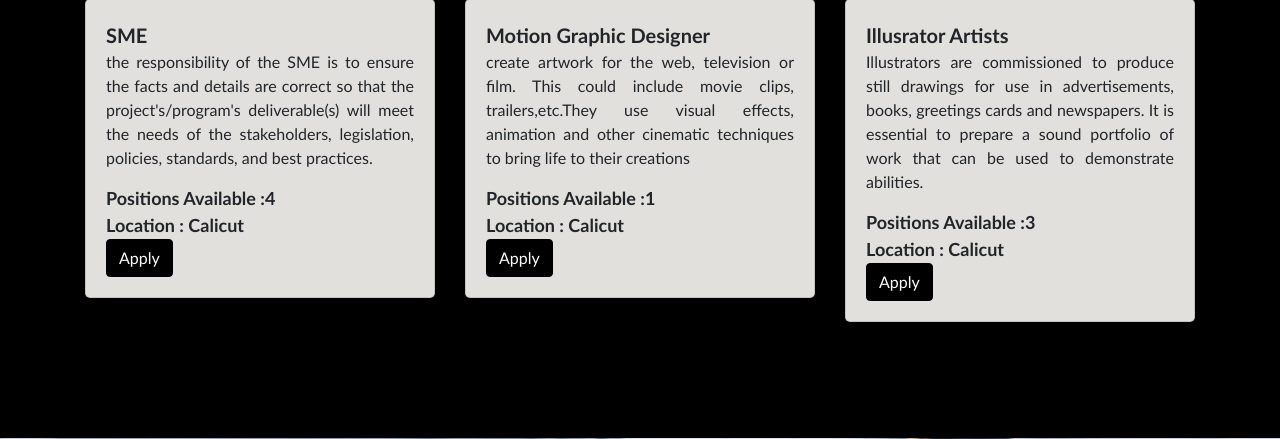
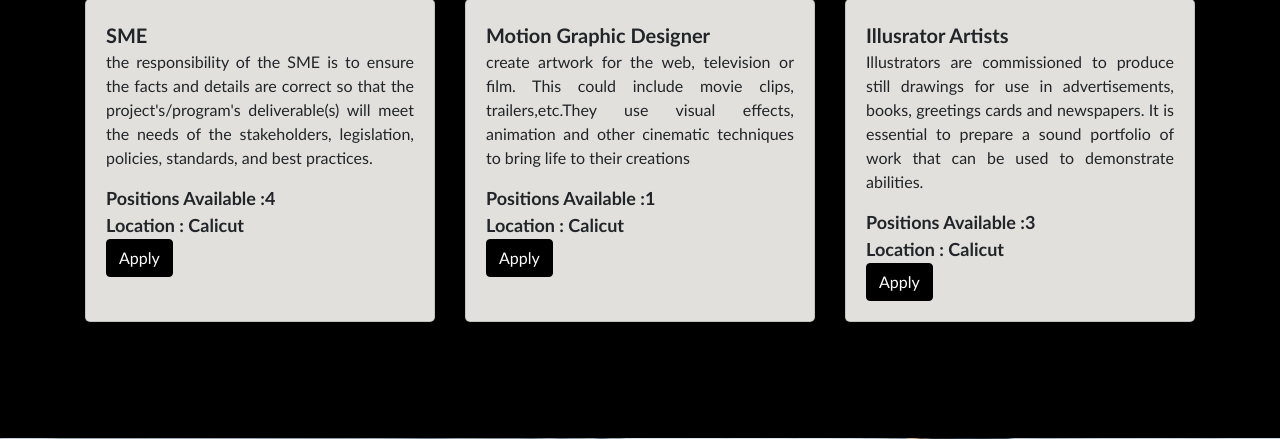
Before and after one commit to thinkivatedevelopers/web, a PHP site: page / in a window 1280 px wide. Shown: the part 2835-3274 px from the top of the page. Run offline with PHP 8.4, Linux system fonts and the light colour scheme.

Commit message:
card height

```diff
--- a/css/demo.css
+++ b/css/cardhover.css
@@ -9,6 +9,7 @@ body{
     width: 100%;
     /* height: 100%; */
     /*height: 900px;*/
+    min-height: 100%;
     background-color: rgb(226, 224, 220);
     border-radius: 5px;
 
--- a/index.html
+++ b/index.html
@@ -17,7 +17,7 @@
 	<link rel="stylesheet" type="text/css" href="css/gotobtn.css">
 	<link rel="stylesheet" type="text/css" href="css/career.css">
 	<link rel="stylesheet" type="text/css" href="css/values.css">
-	<link rel="stylesheet" type="text/css" href="css/demo.css">
+	<link rel="stylesheet" type="text/css" href="css/cardhover.css">
 	<link rel="stylesheet" type="text/css" href="css/custom-responsive-style.css">
 	<link href="//fonts.googleapis.com/css?family=Montserrat" rel="stylesheet">
 
```
